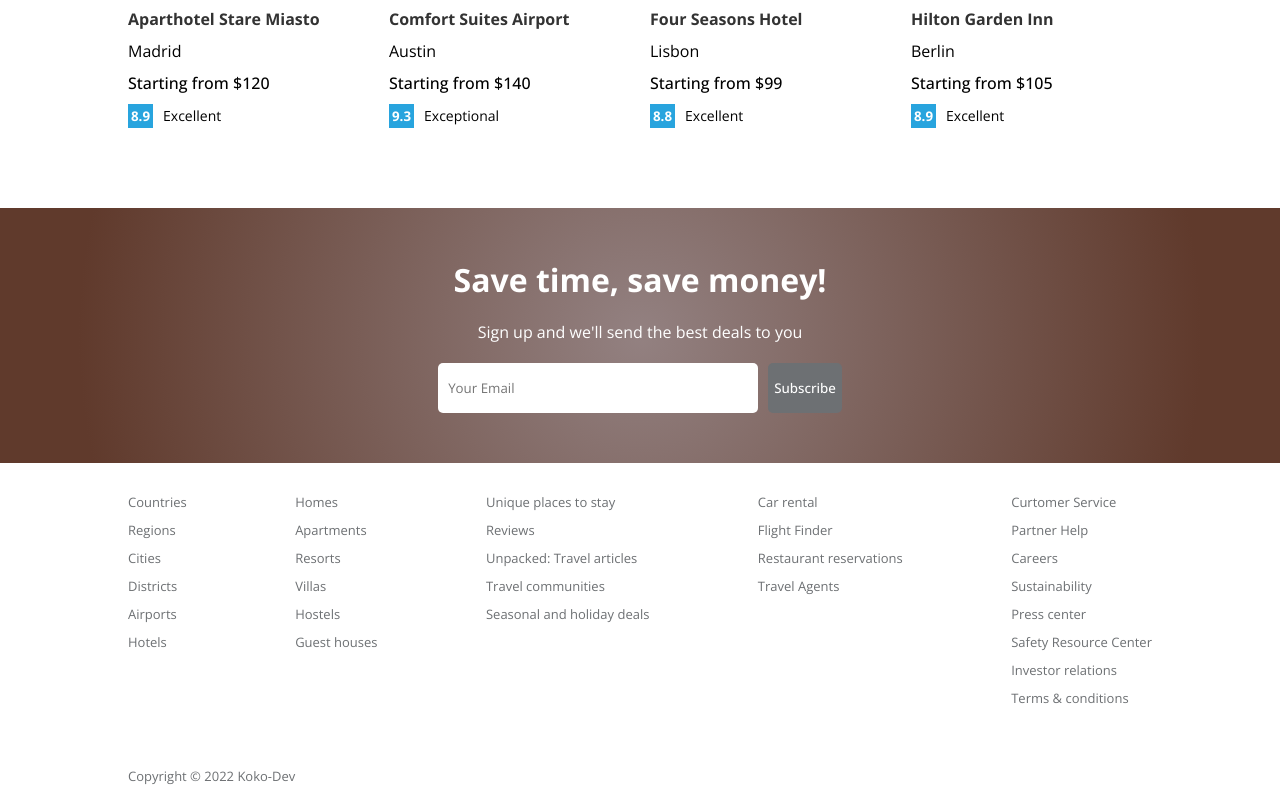
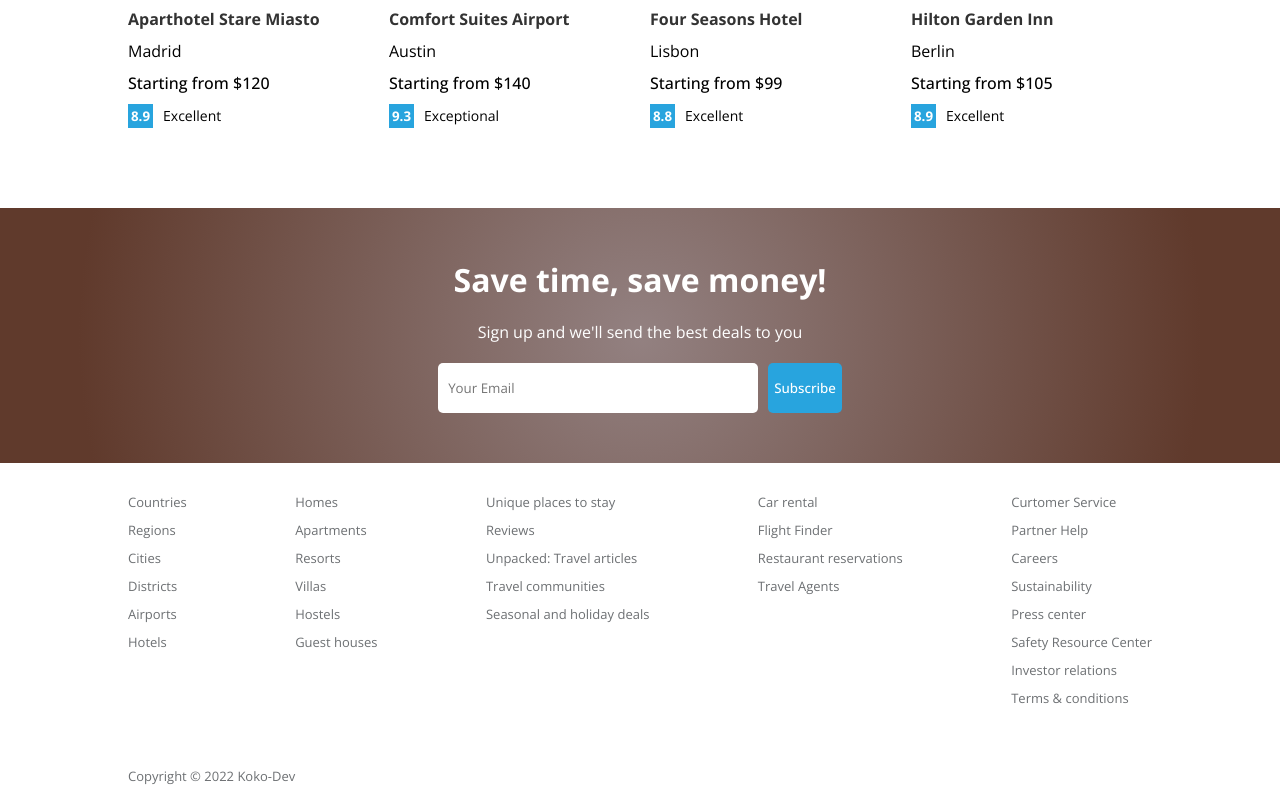
Before and after one commit to Koko-Dev/react-reservation-app, a React (Create React App) app: page / in a window 1280 px wide. Shown: the part 1331-2116 px from the top of the page. Built offline with nearby package versions, Linux system fonts and the light colour scheme.

Commit message:
In mailList.css, change the color of the .mailInputContainer button

```diff
--- a/src/components/mailList/mailList.css
+++ b/src/components/mailList/mailList.css
@@ -25,7 +25,7 @@
 
 .mailInputContainer > button {
 	height: 50px;
-	background-color: #6d7073;
+	background-color: #28a4de;
 	color: white;
 	font-weight: 500;
 	border: none;
```
